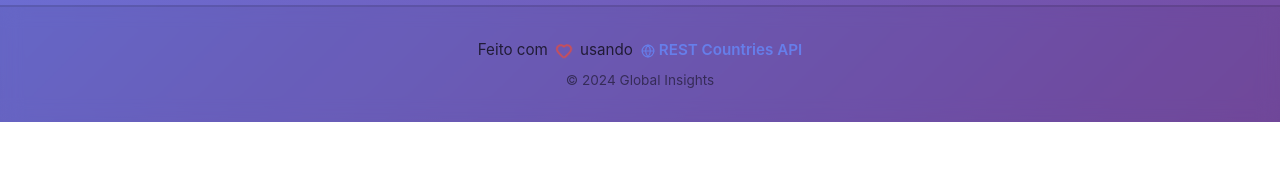
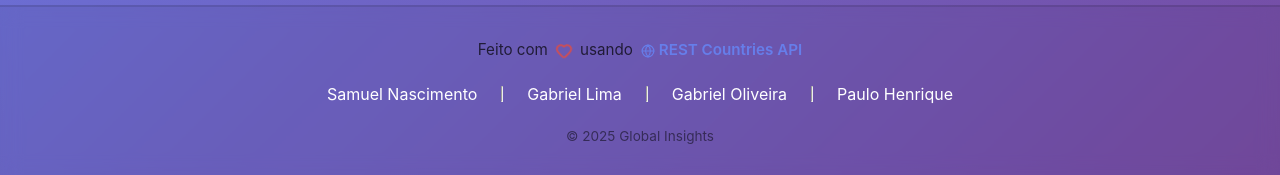
Before and after one commit to Gabriel-afk-9/aval-3-pweb, a React (Vite) app in the folder ui/: page / in a window 1280 px wide. Shown: the part 730-905 px from the top of the page. Before the commit the page ends 852 px from the top, so only its background shows below. Built offline with nearby package versions, Linux system fonts and the light colour scheme; no server answers.

Commit message:
ADD - Enhance Footer component with authors section and styling

```diff
--- a/ui/src/components/Footer.tsx
+++ b/ui/src/components/Footer.tsx
@@ -21,8 +21,19 @@ export default function Footer({ theme }: FooterProps) {
             REST Countries API
           </a>
         </p>
+
+        <div className={styles.authors}>
+          <p className={styles.author}>Samuel Nascimento</p>
+          <hr className={styles.divisor}></hr>
+          <p className={styles.author}>Gabriel Lima</p>
+          <hr className={styles.divisor}></hr>
+          <p className={styles.author}>Gabriel Oliveira</p>
+          <hr className={styles.divisor}></hr>
+          <p className={styles.author}>Paulo Henrique</p>
+        </div>
+
         <p className={theme === "light" ? styles.copyright : styles.copyDark}>
-          © 2024 Global Insights
+          © 2025 Global Insights
         </p>
       </div>
     </footer>
--- a/ui/src/styles/Home/Footer.module.css
+++ b/ui/src/styles/Home/Footer.module.css
@@ -37,6 +37,28 @@
   animation: heartbeat 1.5s ease-in-out infinite;
 }
 
+.authors {
+  color: white;
+  display: flex;
+  white-space: nowrap;
+  flex-wrap: wrap;
+  width: 100%;
+  overflow: hidden;
+  gap: 0.5rem;
+  justify-content: center;
+  align-items: center;
+}
+
+.author {
+  font-size: 0.5rem;
+}
+
+.divisor {
+  background-color: white;
+  height: 1rem;
+  margin: 0.4rem;
+}
+
 @keyframes heartbeat {
   0%, 100% { transform: scale(1); }
   50% { transform: scale(1.1); }
@@ -66,3 +88,13 @@
   font-size: 0.85rem;
   color: rgba(255, 255, 255, 0.7);
 }
+
+@media (min-width: 768px) {
+  .author {
+    font-size: 1rem;
+  }
+
+  .divisor {
+    margin: 1rem;
+  }
+}
```
